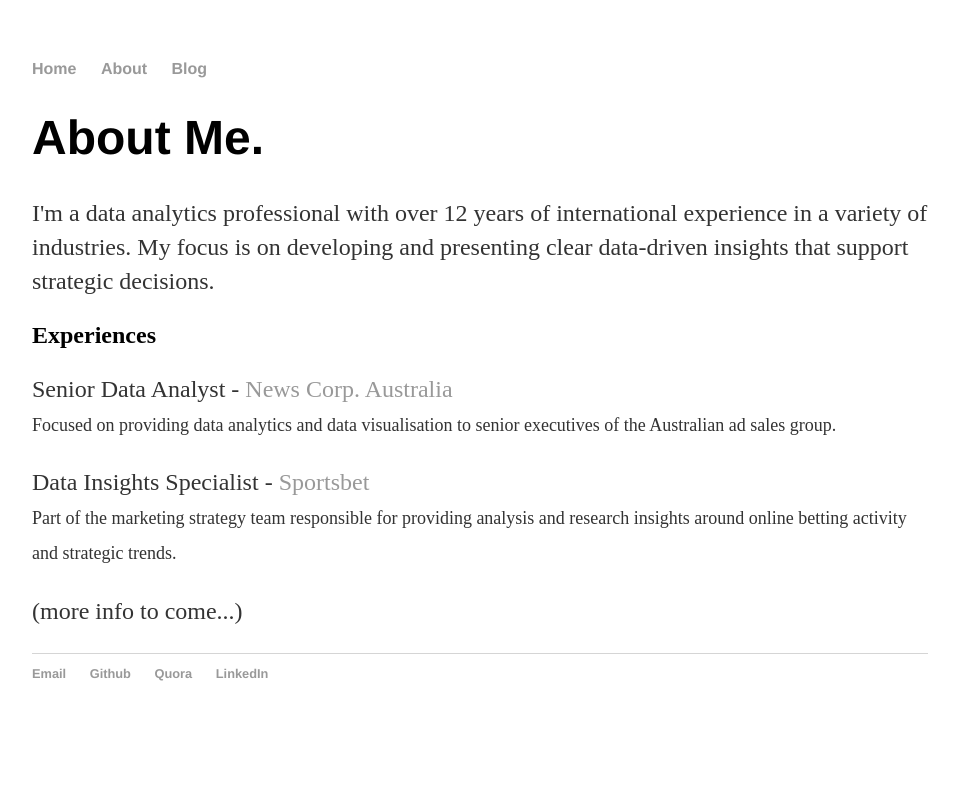
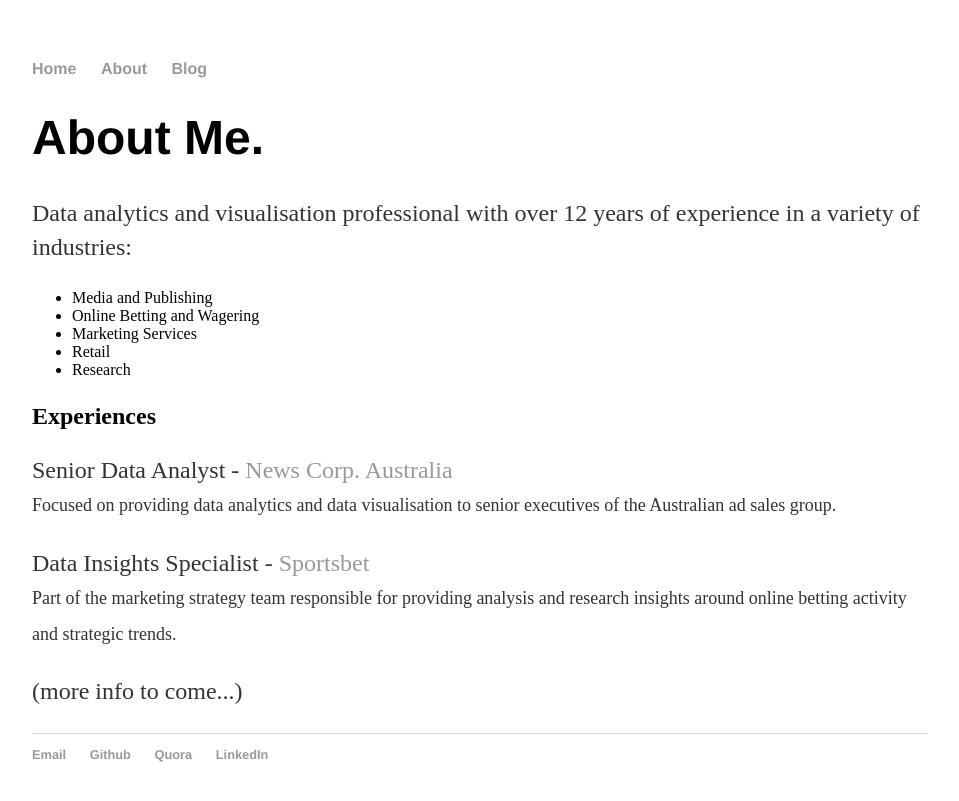
Before and after one commit to FelipeRego/FelipeRego.github.io, a Jekyll site: the page built from about/index.html, in a window 1280 px wide. Shown: the top 801 px of the page, without its empty margins (160-1119 px from the left). Built offline with Jekyll 4.4.1, drawn with Linux system fonts in a browser that asks for light colours; a script that is not in the unit is left out.

Commit message:
Update index.html

```diff
--- a/about/index.html
+++ b/about/index.html
@@ -4,8 +4,17 @@ title: Felipe Rego - Data Analyst | Insights | Wrangling | Visualisation | Model
 ---
 <div class="blurb">
 	<h1>About Me.</h1>
-	<p>I'm a data analytics professional with over 12 years of international experience in a variety of industries.
-	My focus is on developing and presenting clear data-driven insights that support strategic decisions.
+	<p>
+	Data analytics and visualisation professional with over 12 years of experience in a variety of industries:
+	<ul>
+		<li>Media and Publishing</li>
+		<li>Online Betting and Wagering</li>
+		<li>Marketing Services</li>
+		<li>Retail</li>
+		<li>Research</li>
+	</ul>
+
+
 	</p>
 
 	<p> </p>
```
